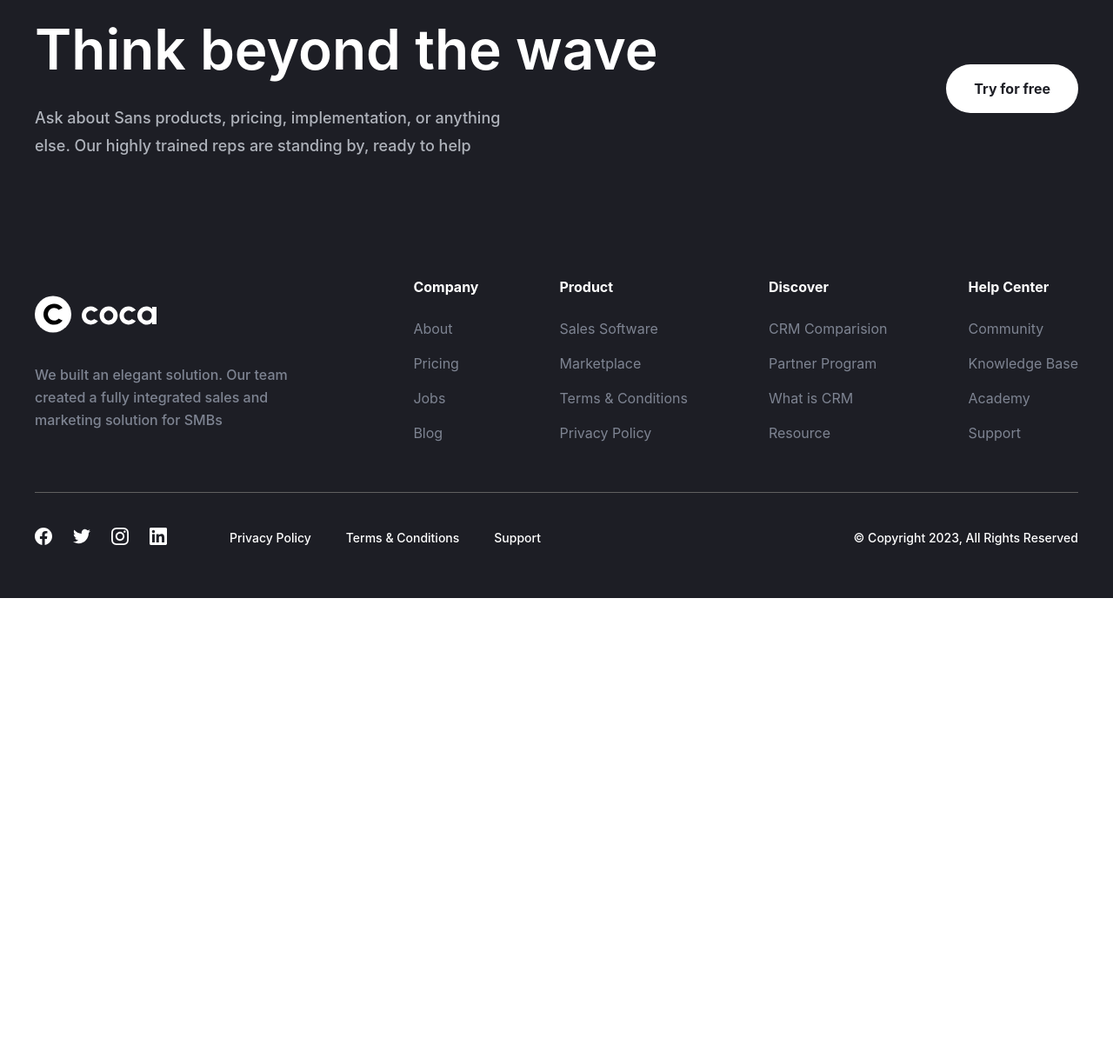
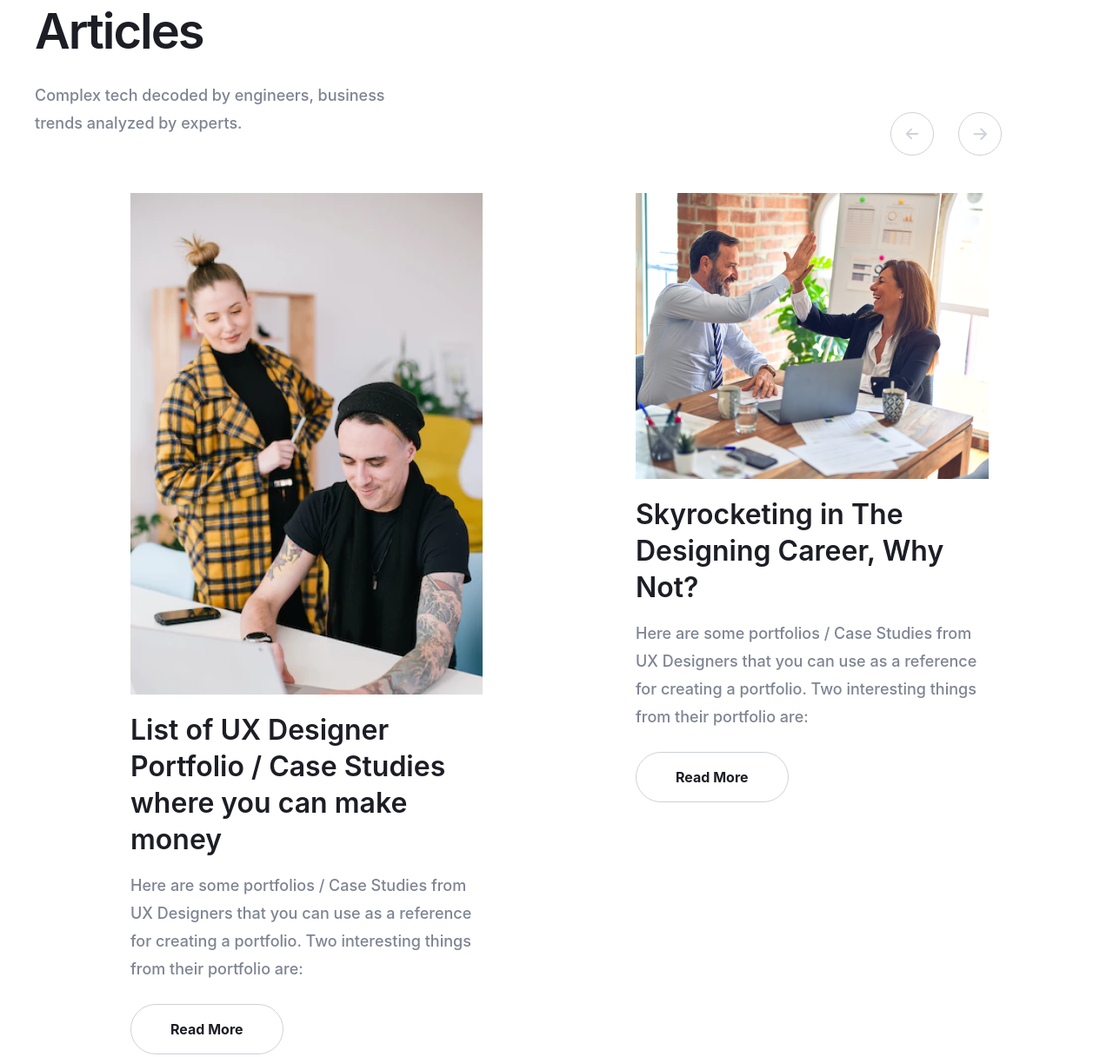
Before and after one commit to hagiskawww/coca, a website built with Vite: page src/blog.html in a window 1280 px wide. Shown: the part 3754-4970 px from the top of the page at 87% size. Before the commit the page ends 4442 px from the top, so only its background shows below. Built offline with nearby package versions, Linux system fonts and the light colour scheme; a web font is replaced by a local one.

Commit message:
Add last section

```diff
--- a/src/assets/scss/base/vars.scss
+++ b/src/assets/scss/base/vars.scss
@@ -9,6 +9,7 @@
   --neutral-color-120: #828282;
   --neutral-color-130: #d9d9d9;
   --neutral-color-140: #000;
+  --neutral-color-200: #EDEDED;
 
   // bg color
   --bg-color: #1d1e25;
@@ -117,6 +118,7 @@
   --neutral-color-10: #1d1e25;
   --neutral-color-100: #fff;
   --neutral-color-140: #fff;
+  --neutral-color-200: #1d1e25;
 
   // logo colors
   --logo-color-text: #fff;
--- a/src/assets/scss/blog.scss
+++ b/src/assets/scss/blog.scss
@@ -6,4 +6,5 @@
 @import './components/header';
 @import "./components/blog/active";
 @import "./components/blog/cards";
+@import "./components/blog/slider";
 @import './components/footer';
--- /dev/null
+++ b/src/assets/scss/components/blog/slider.scss
@@ -0,0 +1,164 @@
+.slider {
+  position: relative;
+  padding: 96px 0;
+
+  &__container {
+    padding-left: 150px;
+
+    @include mini-desktop {
+      padding-left: 96px;
+    }
+
+    @include small-tablet {
+      padding-left: 15px;
+    }
+  }
+
+  &__top {
+
+    padding-bottom: 64px;
+
+    &-title {
+      color: var(--neutral-color-100);
+      font-size: 56px;
+      font-weight: 600;
+      line-height: 120%;
+      letter-spacing: -2px;
+
+      padding-bottom: 24px;
+    }
+
+    &-descr {
+      max-width: 435px;
+
+      color: rgb(126, 132, 146);
+      font-size: 18px;
+      font-weight: 500;
+      line-height: 32px;
+    }
+  }
+
+  &__title {
+    padding: 16px 0;
+
+    color: var(--neutral-color-100);
+    font-size: 32px;
+    font-weight: 600;
+    line-height: 42px;
+    text-align: left;
+
+    max-width: 430px;
+
+
+  }
+
+  &__btn {
+    padding: 16px 45px;
+
+    box-sizing: border-box;
+    border: 1px solid rgb(206, 209, 216);
+    border-radius: 100px;
+
+    color: var(--neutral-color-100);
+    font-size: 16px;
+    font-weight: 700;
+    line-height: 24px;
+    text-align: center;
+
+    transition: var(--transition);
+
+    &:hover {
+      border: none;
+      background-color: var(--neutral-color-100);
+
+      color: var(--neutral-color-200);
+
+    }
+
+
+
+  }
+}
+
+.slider__descr {
+  color: rgb(126, 132, 146);
+  font-size: 18px;
+  font-weight: 500;
+  line-height: 32px;
+
+  max-width: 403px;
+
+  padding-bottom: 24px;
+}
+
+.swiper-button-prev {
+  top: 15% !important;
+  left: 80% !important;
+  cursor: pointer;
+  border: 1px solid #ced1d8;
+  border-radius: 100px;
+  padding: 16px;
+  width: 50px;
+  height: 50px;
+  fill: #ced1d8;
+  transition: var(--transition);
+  margin: 0;
+
+  @include mini-desktop {
+    left: 89%
+  }
+
+  @include tablet {
+    left: 70% !important;
+  }
+
+  @include small-tablet {
+  }
+
+  @include small-tablet {
+    display: none;
+  }
+
+  @include opt-mobile {
+  }
+
+  @include small-mobile {
+  }
+
+  &:hover {
+    fill: var(--neutral-color-150);
+    background: #1d1e25;
+  }
+}
+
+.swiper-button-next {
+  top: 15%;
+  right: 10%;
+  cursor: pointer;
+  border: 1px solid #ced1d8;
+  border-radius: 100px;
+  padding: 16px;
+  width: 50px;
+  height: 50px;
+  fill: #ced1d8;
+  transition: var(--transition);
+  margin: 0;
+
+
+  @include small-tablet {
+    display: none;
+  }
+
+  &:hover {
+    fill: var(--neutral-color-150);
+    background: #1d1e25;
+  }
+}
+
+.swiper-button-next::after {
+  content: '';
+}
+
+.swiper-button-prev::after {
+  content: '';
+}
--- a/src/blog.html
+++ b/src/blog.html
@@ -9,6 +9,7 @@
 <load src="./html/components/header.html" title="Blog"/>
 <load src="./html/components/blog/active.html"/>
 <load src="./html/components/blog/cards.html"/>
+<load src="./html/components/blog/slider.html"/>
 
 <load src="./html/components/footer.html" />
 <script type="module" src="js/blog.js"></script>
--- /dev/null
+++ b/src/html/components/blog/slider.html
@@ -0,0 +1,69 @@
+<section class="slider">
+  <div class="container">
+    <div class="slider__top">
+      <div class="slider__content-top">
+        <h3 class="slider__top-title heading-h3">
+        Articles
+      </h3>
+        <p class="slider__top-descr">
+          Complex tech decoded by engineers, business trends analyzed by experts.
+        </p>
+      </div>
+    </div>
+  </div>
+  <div class="slider__container">
+    <div class="swiper slider__swiper">
+      <div class="swiper-wrapper slider__wrapper">
+        <div class="swiper-slide slider__slide">
+          <img src="/assets/image/slider1.png" alt="partners locking on PC">
+          <h4 class="slider__title">List of UX Designer Portfolio / Case Studies where you can make money</h4>
+          <p class="slider__descr">
+            Here are some portfolios / Case Studies from UX Designers that you can use as a reference for creating a portfolio. Two interesting things from their portfolio are:
+          </p>
+          <button class="slider__btn">Read More</button>
+        </div>
+        <div class="swiper-slide slider__slide">
+          <img src="/assets/image/blog2.png" alt="partners locking on PC">
+          <h4 class="slider__title">Skyrocketing in The Designing Career, Why Not?</h4>
+          <p class="slider__descr">
+            Here are some portfolios / Case Studies from UX Designers that you can use as a reference for creating a portfolio. Two interesting things from their portfolio are:
+          </p>
+          <button class="slider__btn">Read More</button>
+        </div>
+        <div class="swiper-slide slider__slide">
+          <img src="/assets/image/image3.png" alt="partners locking on PC">
+          <h4 class="slider__title">Elements that may be missed when designing the UI</h4>
+          <p class="slider__descr">
+            Here are some portfolios / Case Studies from UX Designers that you can use as a reference for creating a portfolio. Two interesting things from their portfolio are:
+          </p>
+          <button class="slider__btn">Read More</button>
+        </div>
+        <div class="swiper-slide slider__slide">
+          <img src="/assets/image/slider1.png" alt="partners locking on PC">
+          <h4 class="slider__title">List of UX Designer Portfolio / Case Studies where you can make money</h4>
+          <p class="slider__descr">
+            Here are some portfolios / Case Studies from UX Designers that you can use as a reference for creating a portfolio. Two interesting things from their portfolio are:
+          </p>
+          <button class="slider__btn">Read More</button>
+        </div>
+      </div>
+    </div>
+    <div class="swiper__btns">
+      <div class="swiper-button-next slider__btn-next">
+        <svg width="15" height="13" viewBox="0 0 15 13" fill="none" xmlns="http://www.w3.org/2000/svg">
+          <path fill-rule="evenodd" clip-rule="evenodd"
+                d="M8.06321 0.663995C8.41469 0.312523 8.98453 0.312523 9.33601 0.663995L14.736 6.064C15.0875 6.41547 15.0875 6.98532 14.736 7.33679L9.33601 12.7368C8.98453 13.0883 8.41469 13.0883 8.06321 12.7368C7.71174 12.3853 7.71174 11.8155 8.06321 11.464L11.9268 7.60039L1.49961 7.60039C1.00255 7.60039 0.599609 7.19745 0.599609 6.70039C0.599609 6.20333 1.00255 5.80039 1.49961 5.80039L11.9268 5.80039L8.06321 1.93679C7.71174 1.58532 7.71174 1.01547 8.06321 0.663995Z"
+                fill="#CED1D8"/>
+        </svg>
+      </div>
+      <div class="swiper-button-prev slider__btn-prev">
+        <svg width="16" height="14" viewBox="0 0 16 14" fill="none" xmlns="http://www.w3.org/2000/svg">
+          <path fill-rule="evenodd" clip-rule="evenodd"
+                d="M7.73659 13.0364C7.38512 13.3879 6.81527 13.3879 6.4638 13.0364L1.0638 7.63644C0.712326 7.28497 0.712326 6.71512 1.0638 6.36365L6.4638 0.963652C6.81527 0.612179 7.38512 0.612179 7.73659 0.963652C8.08806 1.31512 8.08806 1.88497 7.73659 2.23644L3.87299 6.10005L14.3002 6.10005C14.7973 6.10005 15.2002 6.50299 15.2002 7.00005C15.2002 7.4971 14.7973 7.90005 14.3002 7.90005L3.87299 7.90005L7.73659 11.7637C8.08806 12.1151 8.08806 12.685 7.73659 13.0364Z"
+                fill="#CED1D8"/>
+        </svg>
+      </div>
+    </div>
+
+  </div>
+</section>
--- a/src/js/blog.js
+++ b/src/js/blog.js
@@ -5,6 +5,7 @@ import { useTheme } from './components/theme.js';
 import { useBurger } from './components/burger.js';
 import { headerScroll } from './components/headerScroll.js';
 import { activeTab } from './components/active.js';
+import { sliderSwipe } from './components/slider.js';
 import { activeSlider } from './components/slider.js';
 
 
@@ -12,4 +13,5 @@ useTheme();
 useBurger();
 headerScroll();
 activeTab();
+sliderSwipe()
 activeSlider();
--- a/src/js/components/slider.js
+++ b/src/js/components/slider.js
@@ -59,3 +59,39 @@ export const activeSlider = () => {
     },
   })
 }
+
+export const sliderSwipe = () => {
+  new Swiper('.slider__swiper', {
+    modules: [Navigation],
+    slidesPerView: 3,
+    spaceBetween: 32,
+    loop: true,
+    navigation: {
+      nextEl: '.slider__btn-next',
+      prevEl: '.slider__btn-prev',
+    },
+    breakpoints: {
+      0: {
+        slidesPerView: 0,
+      },
+      320: {
+        slidesPerView: 1,
+      },
+      375: {
+        slidesPerView: 1,
+      },
+      450: {
+        slidesPerView: 1,
+      },
+      768: {
+        slidesPerView: 1,
+      },
+      1024: {
+        slidesPerView: 2,
+      },
+      1470: {
+        slidesPerView: 3,
+      },
+    },
+  })
+}
--- a/vite.config.js
+++ b/vite.config.js
@@ -19,6 +19,7 @@ export default defineConfig({
         pricing: './src/pricing.html',
         about: './src/about.html',
         contact: './src/contact.html',
+        blog: './src/blog.html',
       },
     },
   },
```
Also changed, not shown: src/assets/image/Image3.png (added), src/assets/image/blog2.png (added), src/assets/image/slider1.png (added).
